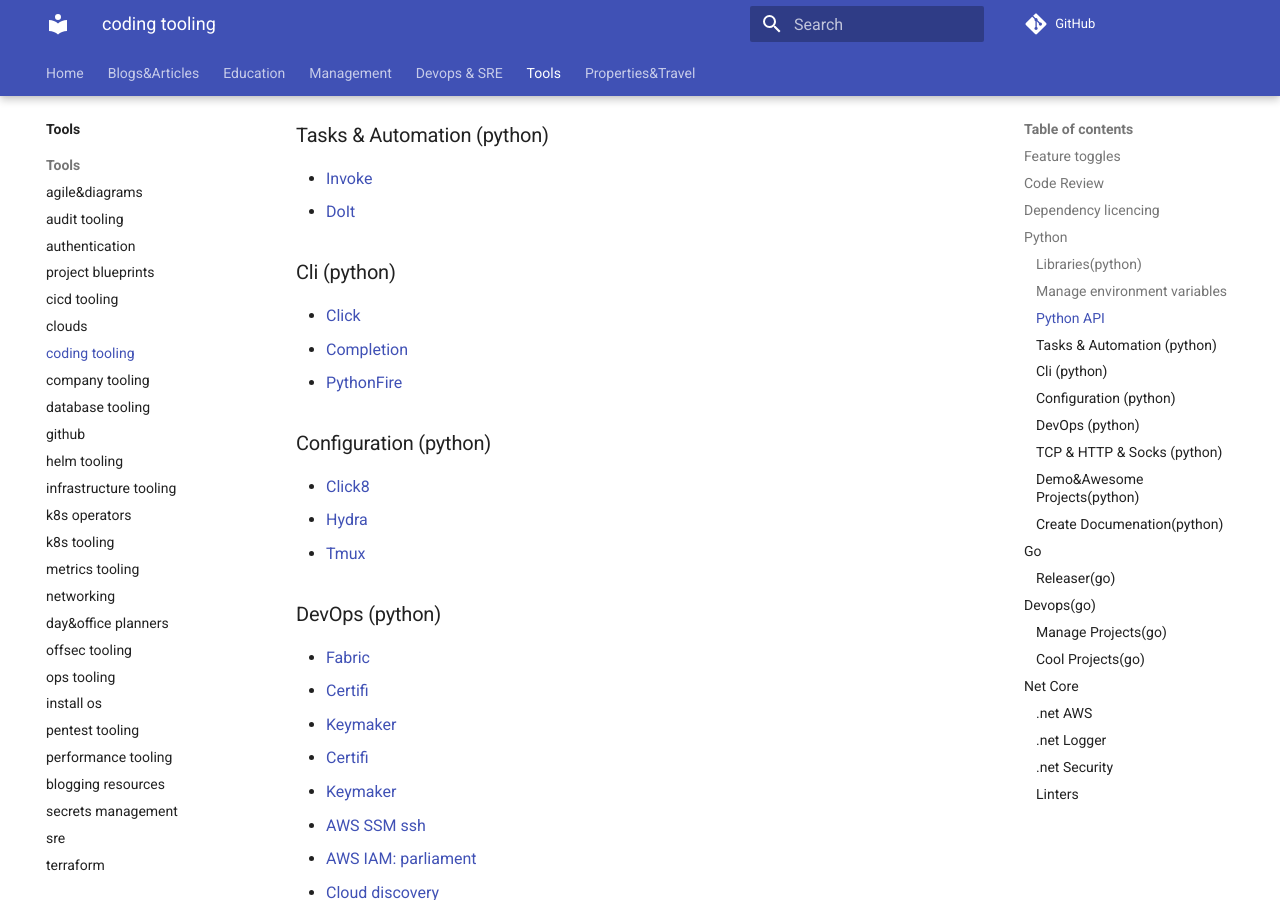
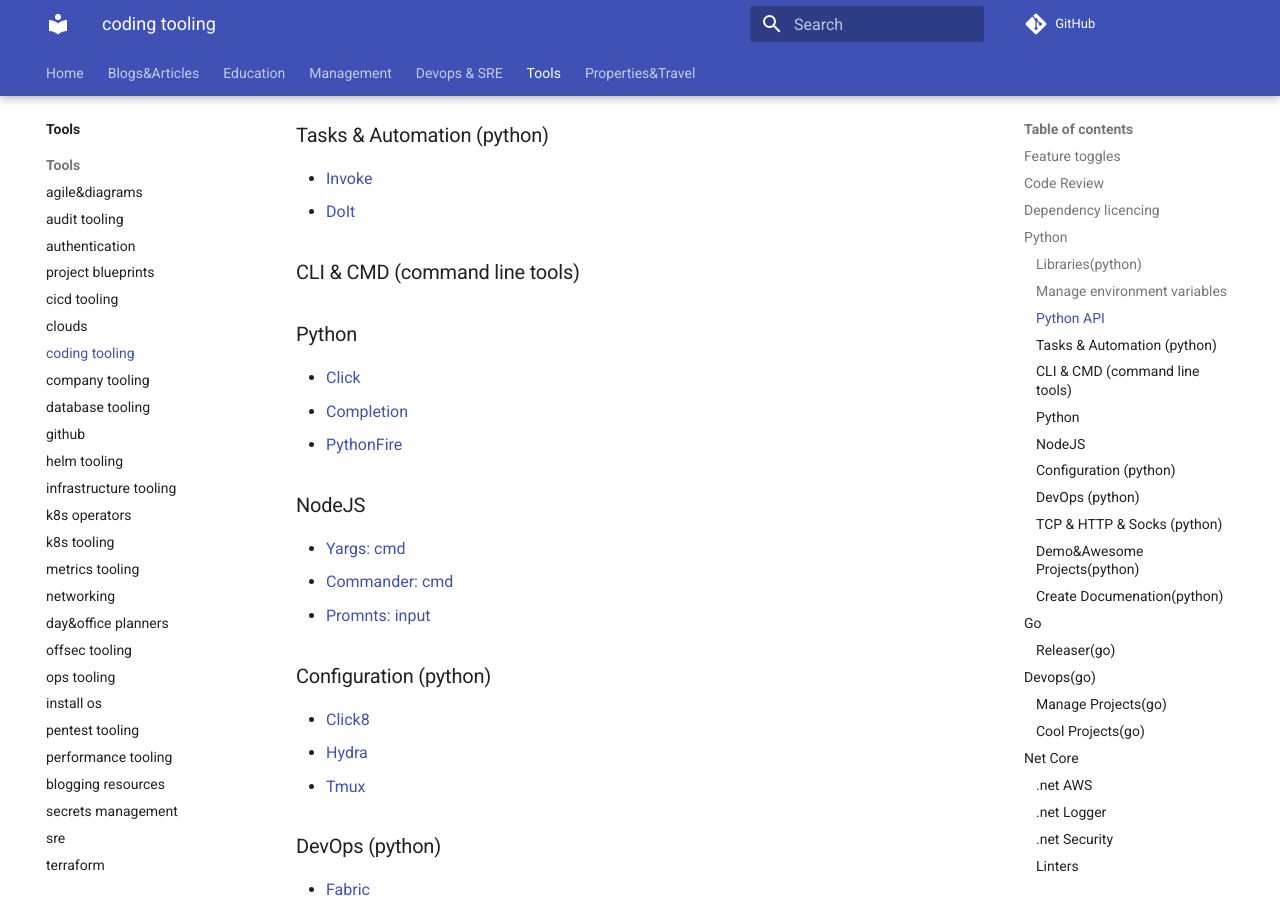
Before and after one commit to ivankatliarchuk/knowledge-base, an MkDocs documentation site: the page built from docs/tools/coding.md, in a window 1280 px wide and 900 px high, scrolled down 1337 px. Built offline with MkDocs 1.6.1 and Material for MkDocs 9.7.7, drawn with Linux system fonts in a browser that asks for light colours; comment, search, counter and statistics services are not loaded.

Commit message:
added nodejs tools

```diff
--- a/docs/tools/coding.md
+++ b/docs/tools/coding.md
@@ -2,7 +2,7 @@
 title: coding tooling
 summary: Tools related to code review and quality
 authors: ["ivan"]
-tags: ["tools", "code", "coding", ".net", "c#", "python", "go"]
+tags: ["tools", "code", "coding", ".net", "c#", "python", "go", "nodejs"]
 date: 2021-03-8
 published: true
 ---
@@ -54,11 +54,19 @@
 - [Invoke](http://www.pyinvoke.org/)
 - [DoIt](https://pydoit.org/)
 
-### Cli (python)
+### CLI & CMD (command line tools)
+
+### Python
 
 - [Click](https://pypi.org/project/click8/)
 - [Completion](https://pypi.org/project/argcomplete/)
 - [PythonFire](https://github.com/google/python-fire)
+
+### NodeJS
+
+- [Yargs: cmd](https://www.npmjs.com/package/yargs)
+- [Commander: cmd](https://www.npmjs.com/package/commander)
+- [Promnts: input](https://www.npmjs.com/package/prompts)
 
 ### Configuration (python)
 
```
